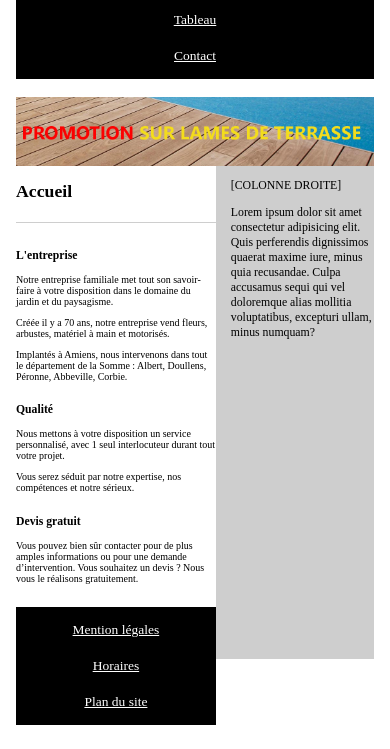
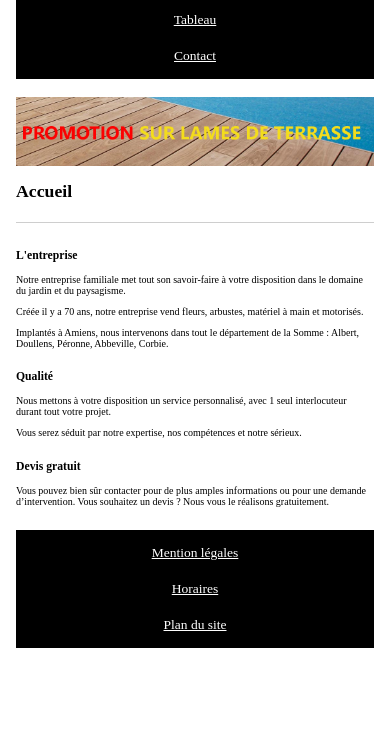
Before and after one commit to 0xElPhy/jarditou, a plain HTML site: page index.html in a window 390 px wide. Shown: the part 111-860 px from the top of the page. Drawn offline with Linux system fonts and the light colour scheme.

Commit message:
Version finale

```diff
--- a/asset/css/index.css
+++ b/asset/css/index.css
@@ -65,7 +65,7 @@ section h2 {
 
     padding: 0 0 0 0.938rem;
     width: 40%;
-    height: 30.8rem;
+    height: 42rem;
 
     background-color: #cecece;
     Font-size: 1.4vmax;
@@ -73,7 +73,7 @@ section h2 {
 
 @media screen  and (max-width: 768px) {
     .colonne_droite {
-        visibility: unset;
+        display: none;
     }
     nav *, footer * {
         display: flex;
```
Also changed, not shown: contact.html (+0 -1 lines), index.html (+0 -1 lines), tableau.html (+0 -1 lines).
